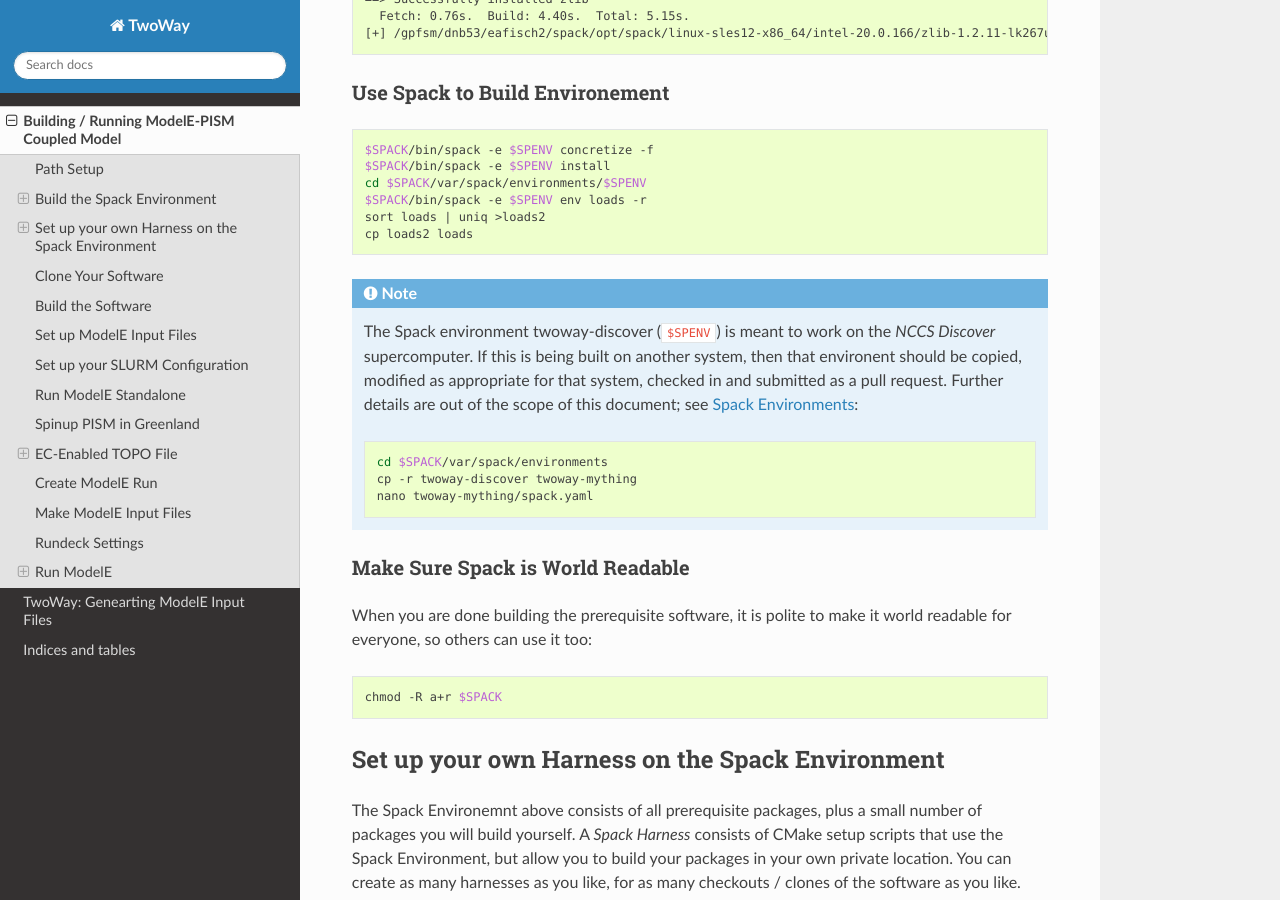
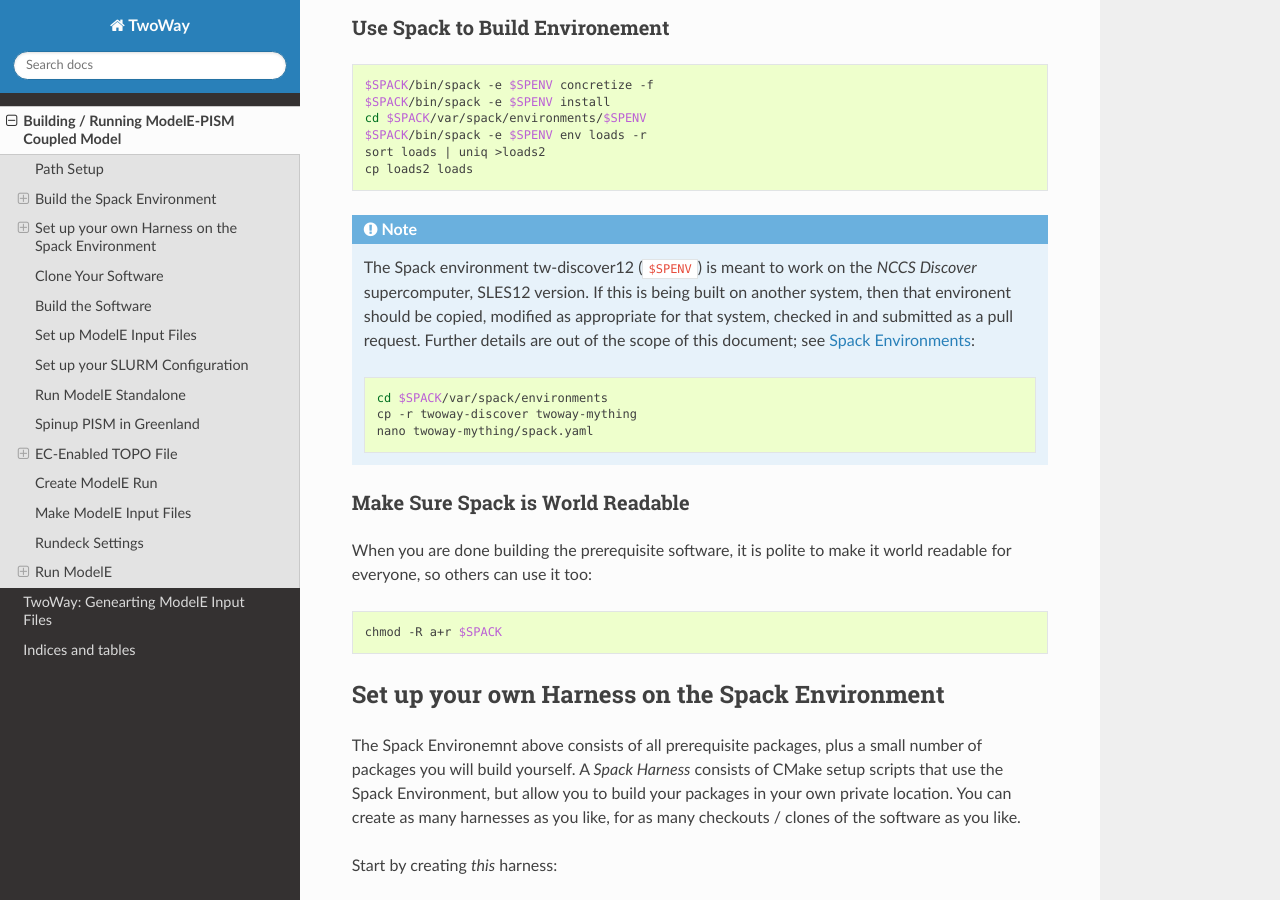
Before and after one commit to NASA-GISS/twoway, a Sphinx documentation site: the page built from sphinx/source/buildingrunning.rst, in a window 1280 px wide and 900 px high, scrolled down 2092 px. Built offline with Sphinx 7.4.7 and the Read the Docs theme 2.0.0, drawn with Linux system fonts in a browser that asks for light colours; some of the changed text lies outside the part shown.

Commit message:
doc updates

```diff
--- a/sphinx/source/buildingrunning.rst
+++ b/sphinx/source/buildingrunning.rst
@@ -150,12 +147,12 @@
 
 .. note::
 
-   The Spack environment twoway-discover (``$SPENV``) is meant to work on the
-   *NCCS Discover* supercomputer.  If this is being built on another
-   system, then that environent should be copied, modified as
-   appropriate for that system, checked in and submitted as a pull
-   request.  Further details are out of the scope of this document;
-   see `Spack Environments
+   The Spack environment tw-discover12 (``$SPENV``) is meant to work
+   on the *NCCS Discover* supercomputer, SLES12 version.  If this is
+   being built on another system, then that environent should be
+   copied, modified as appropriate for that system, checked in and
+   submitted as a pull request.  Further details are out of the scope
+   of this document; see `Spack Environments
    <https://spack.readthedocs.io/en/latest/environments.html>`_:
 
    .. code-block:: bash
```
Also changed, not shown: other parts of sphinx/source/buildingrunning.rst (+3 -6 lines).
